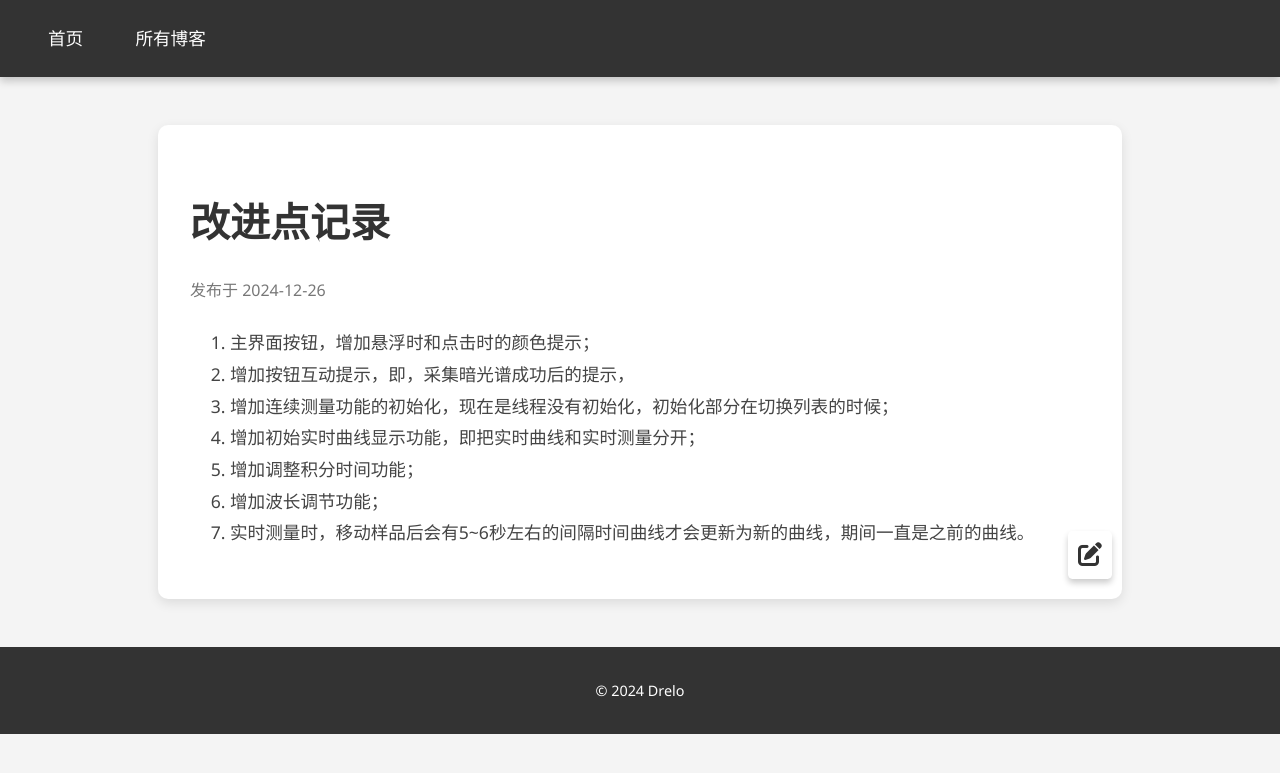
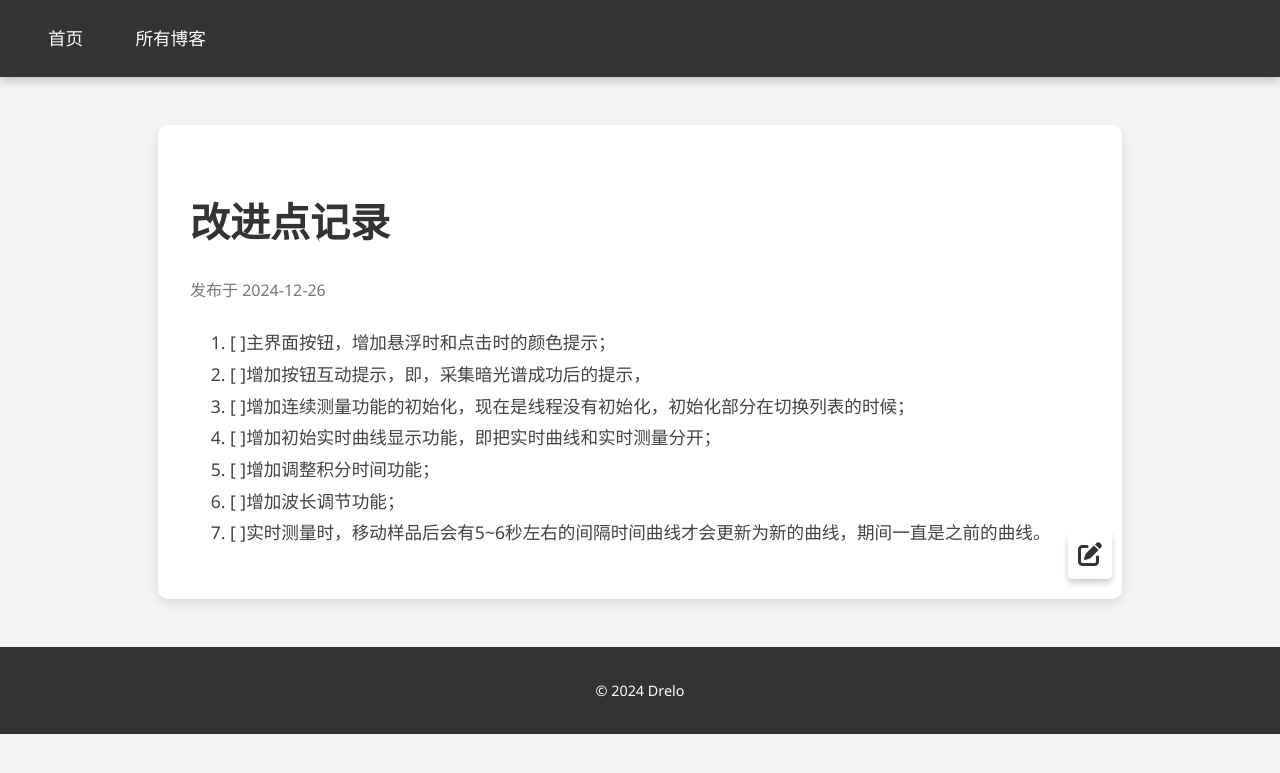
Before and after one commit to Drelov/newpage, a Jekyll site: the page built from _posts/2024-12-26-改进点.md, in a window 1280 px wide. Shown: the top 773 px of the page. Built offline with Jekyll 4.4.1, drawn with Linux system fonts in a browser that asks for light colours; our own code applies the rules of GitHub Pages for plain Markdown files.

Commit message:
Update 2024-12-26-改进点.md

```diff
--- a/_posts/2024-12-26-改进点.md
+++ b/_posts/2024-12-26-改进点.md
@@ -5,10 +5,10 @@ title: 改进点记录
 permalink: 改进点
 tag: 编程
 ---
-1. 主界面按钮，增加悬浮时和点击时的颜色提示；
-2. 增加按钮互动提示，即，采集暗光谱成功后的提示，
-3. 增加连续测量功能的初始化，现在是线程没有初始化，初始化部分在切换列表的时候；
-4. 增加初始实时曲线显示功能，即把实时曲线和实时测量分开；
-5. 增加调整积分时间功能；
-6. 增加波长调节功能；
-7. 实时测量时，移动样品后会有5~6秒左右的间隔时间曲线才会更新为新的曲线，期间一直是之前的曲线。
+1. [ ]主界面按钮，增加悬浮时和点击时的颜色提示；
+2. [ ]增加按钮互动提示，即，采集暗光谱成功后的提示，
+3. [ ]增加连续测量功能的初始化，现在是线程没有初始化，初始化部分在切换列表的时候；
+4. [ ]增加初始实时曲线显示功能，即把实时曲线和实时测量分开；
+5. [ ]增加调整积分时间功能；
+6. [ ]增加波长调节功能；
+7. [ ]实时测量时，移动样品后会有5~6秒左右的间隔时间曲线才会更新为新的曲线，期间一直是之前的曲线。
```
